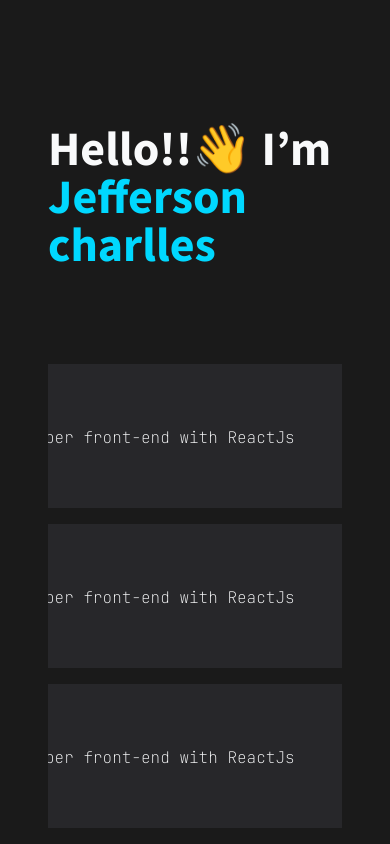
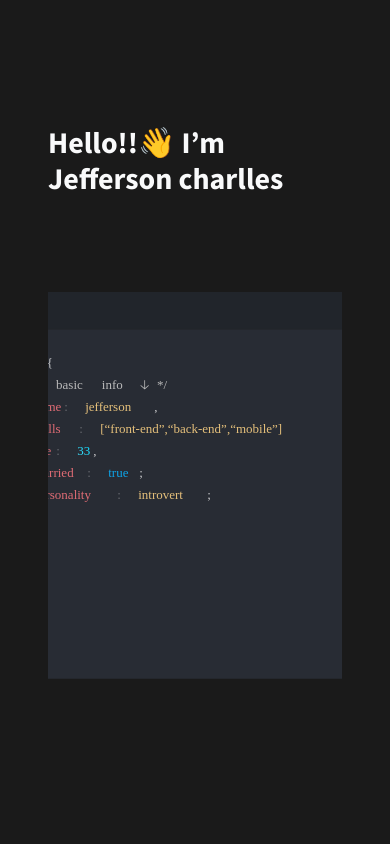
Before and after one commit to Jeffersoncharlles/portfolio, a Next.js app in the folder web/: page / in a window 390 px wide. Shown: the part 1300-2144 px from the top of the page. Built offline with nearby package versions, Linux system fonts and the light colour scheme.

Commit message:
chore:hello responsive

```diff
--- a/web/src/assets/SVGS/VsCodeSoft/index.tsx
+++ b/web/src/assets/SVGS/VsCodeSoft/index.tsx
@@ -6,8 +6,6 @@ const Vscode = (
 
 ) => (
   <svg
-    width={530}
-    height={387}
     fill="none"
     xmlns="http://www.w3.org/2000/svg"
     {...props}
--- a/web/src/components/Hello/index.tsx
+++ b/web/src/components/Hello/index.tsx
@@ -1,5 +1,5 @@
 import { Box } from './Box';
-import styles from './styles.module.scss'
+import styles from './styles.module.css'
 import Vscode from '../../assets/SVGS/VsCodeSoft'
 
 interface Props extends React.HTMLAttributes<HTMLDivElement>{}
@@ -17,7 +17,7 @@ export const Hello = ({ ...rest}:Props) => {
             <Box />
             <Box />
           </div>
-          <Vscode />
+          <Vscode className='w-[530px] h-[387px]'/>
         </div>
       </section>
     );
--- a/web/src/components/Hello/styles.module.css
+++ b/web/src/components/Hello/styles.module.css
@@ -1,12 +1,12 @@
 .container{
-   @apply text-gray-50 flex flex-col my-48 mx-auto gap-24 w-full items-center ;
+   @apply text-gray-50 flex flex-col my-48 mx-auto gap-24 w-full items-center lg:justify-center ;
 }
 .subtitle{
-
+    @apply font-sans2 text-5xl font-bold  block lg:text-3xl;
 }
 .container_about_stacks{
-
+   @apply w-full h-full  flex  gap-20 justify-between items-center lg:flex-col;
 }
 .box{
-
+   @apply flex flex-col  justify-center items-start gap-4 lg:hidden lg:pointer-events-none;
 }
```
